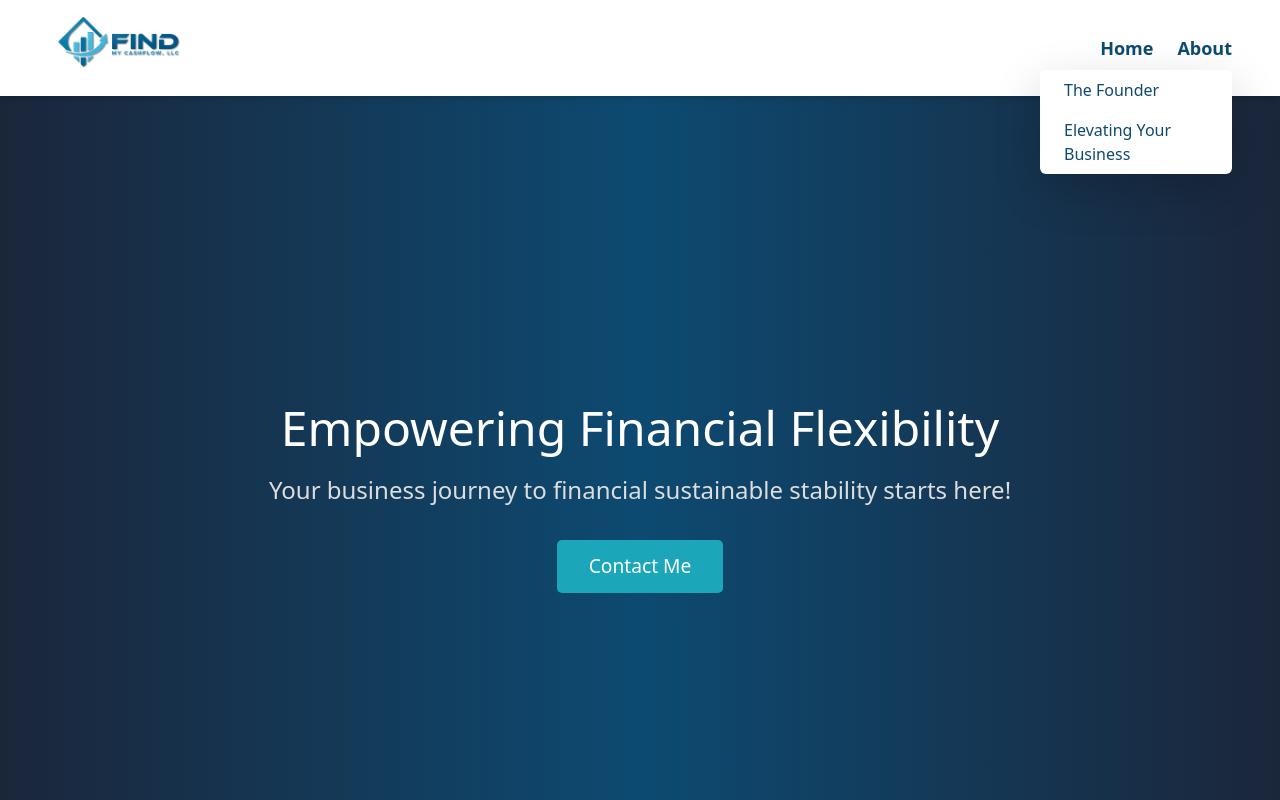
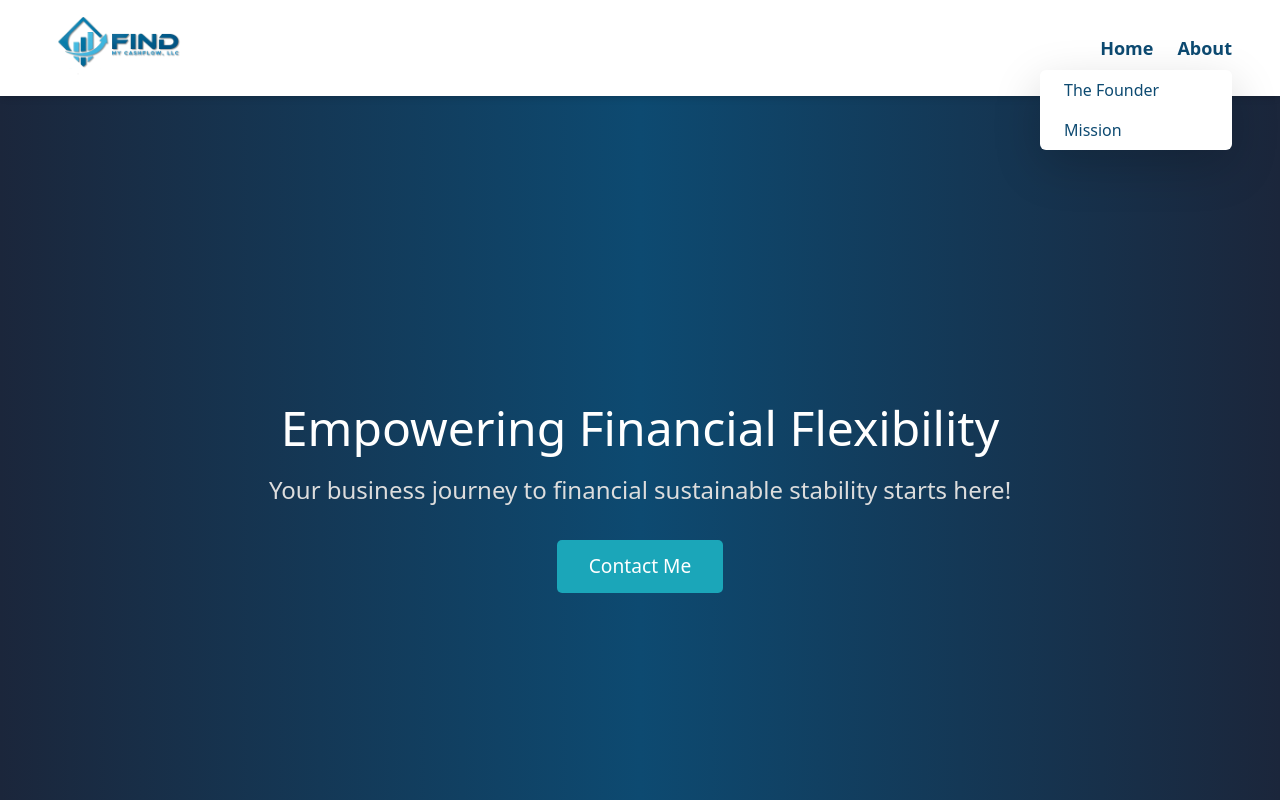
Before and after one commit to smackeem/findmycashflow, a React (Vite) app: page / in a window 1280 px wide. Both pictures are taken after a click on the button "About". Shown: the top 800 px of the page. Built offline with nearby package versions, Linux system fonts and the light colour scheme.

Commit message:
Changed Elevating your business to mission

```diff
--- a/src/components/Header/index.jsx
+++ b/src/components/Header/index.jsx
@@ -69,7 +69,7 @@ const Header = () => {
                   className="block px-4 py-2 text-[#0D4A71] hover:bg-[#0D4A71] hover:text-white transition duration-200"
                   onClick={() => setDropdownOpen(false)}
                 >
-                  Elevating Your Business
+                  Mission
                 </a>
               </div>
             )}
```
Also changed, not shown: public/iicon-removebg.png (added), public/iicon.png (added).
